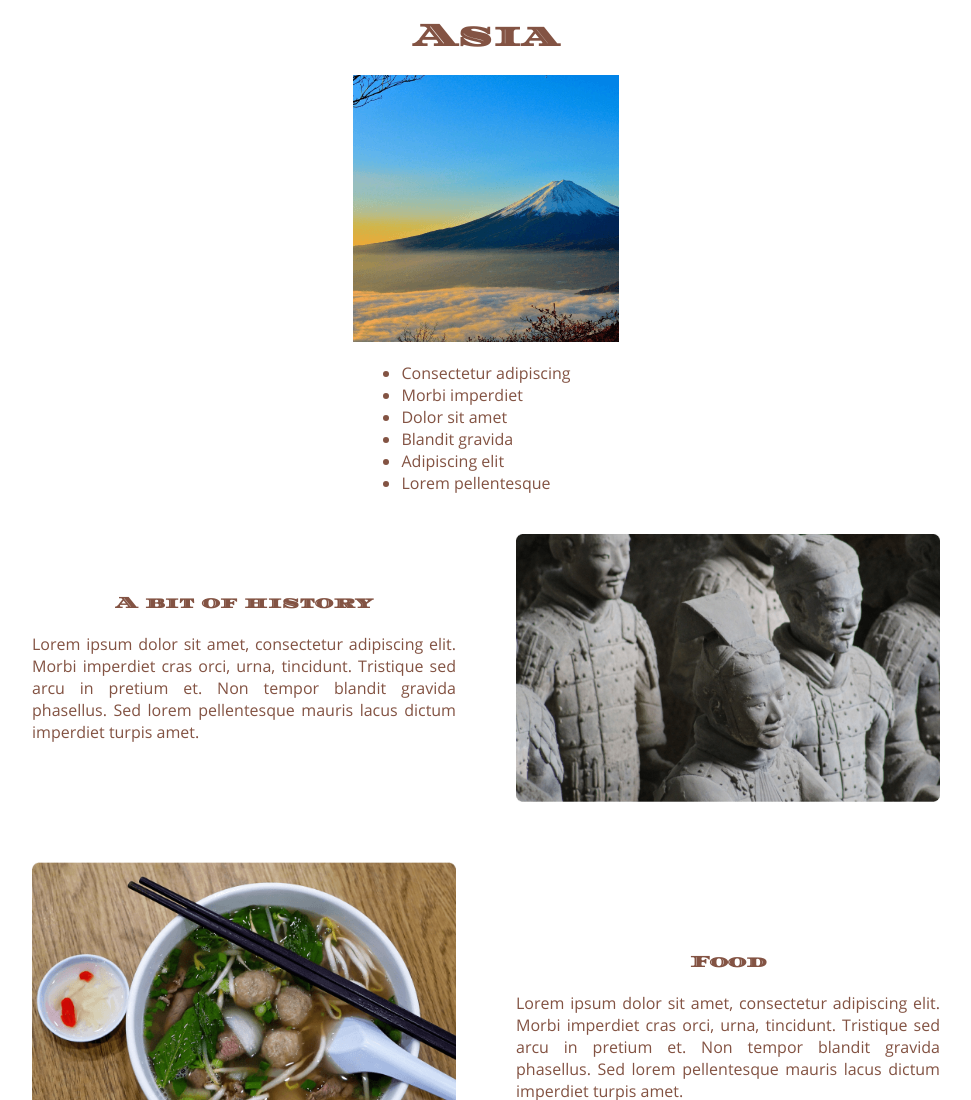
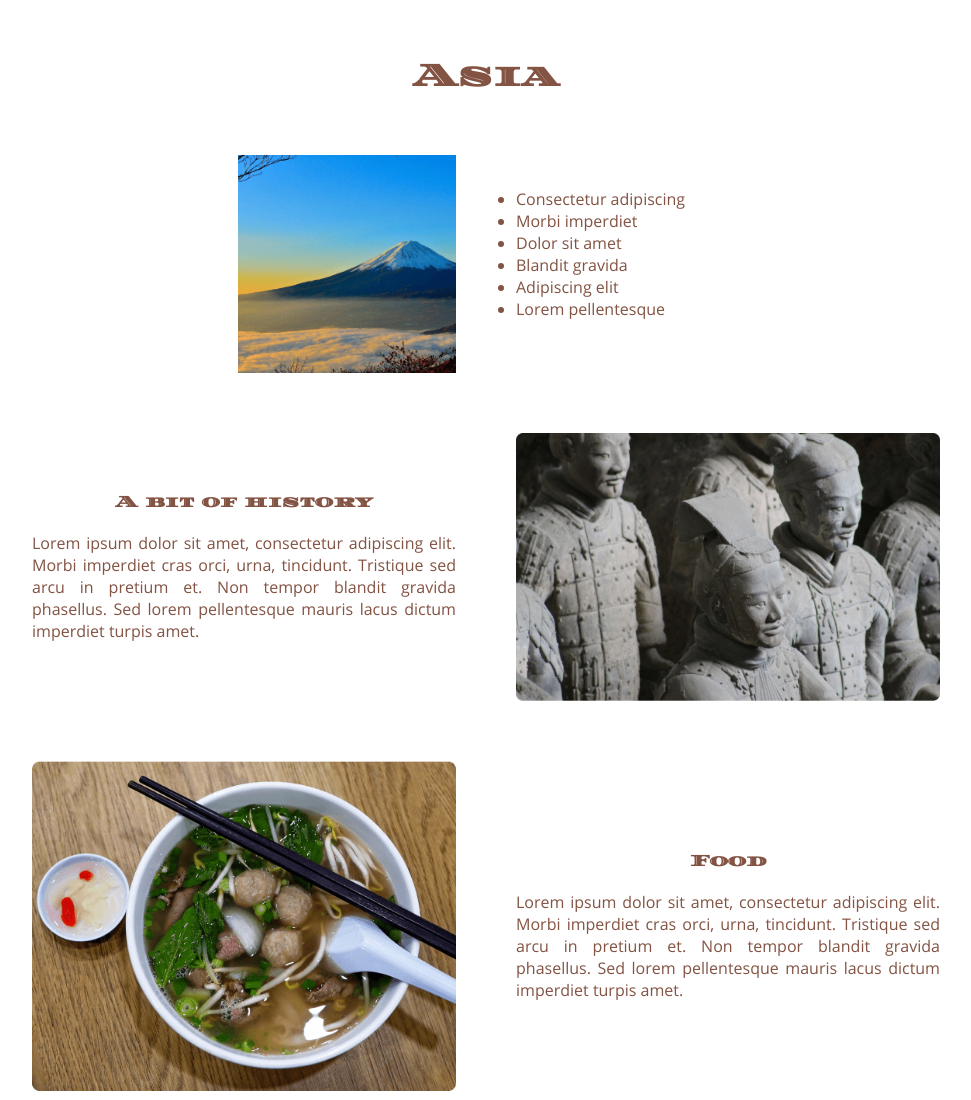
Before and after one commit to Jadeec/Travelers, a plain HTML site: page asia.html in a window 1280 px wide. Shown: the top 1100 px of the page, without its empty margins (154-1125 px from the left). Drawn offline with Linux system fonts and the light colour scheme.

Commit message:
css modifications to pages

```diff
--- a/asia.html
+++ b/asia.html
@@ -18,6 +18,7 @@
   </main>
   <div class="container">
     <h1>Asia</h1>
+    <div class="bloc">
       <img src="assets/Asie polaroid.png" alt="polaroid Asie">
       <div class="list">
         <ul>
@@ -28,6 +29,7 @@
           <li>Adipiscing elit</li>
           <li>Lorem pellentesque</li>
         </ul>
+      </div>
     </div>
     <div class="bloc">
       <div class="bloc-text">
--- a/style/continent.css
+++ b/style/continent.css
@@ -51,6 +51,9 @@ img {
     align-items: center;
     margin-bottom: 40px;
   }
+  h1{
+    padding : 40px 0;
+  }
   .bloc>* {
     width: 50%;
     padding: 0 30px;
@@ -61,4 +64,5 @@ img {
   .list {
     margin-bottom: 40px;
   }
+
 }
```
Also changed, not shown: africa.html (+2 -0 lines), europe.html (+2 -0 lines), northAmerica.html (+2 -0 lines), oceania.html (+2 -0 lines), southAmerica.html (+2 -0 lines). Lines whose indentation alone changed are shown as unchanged.
